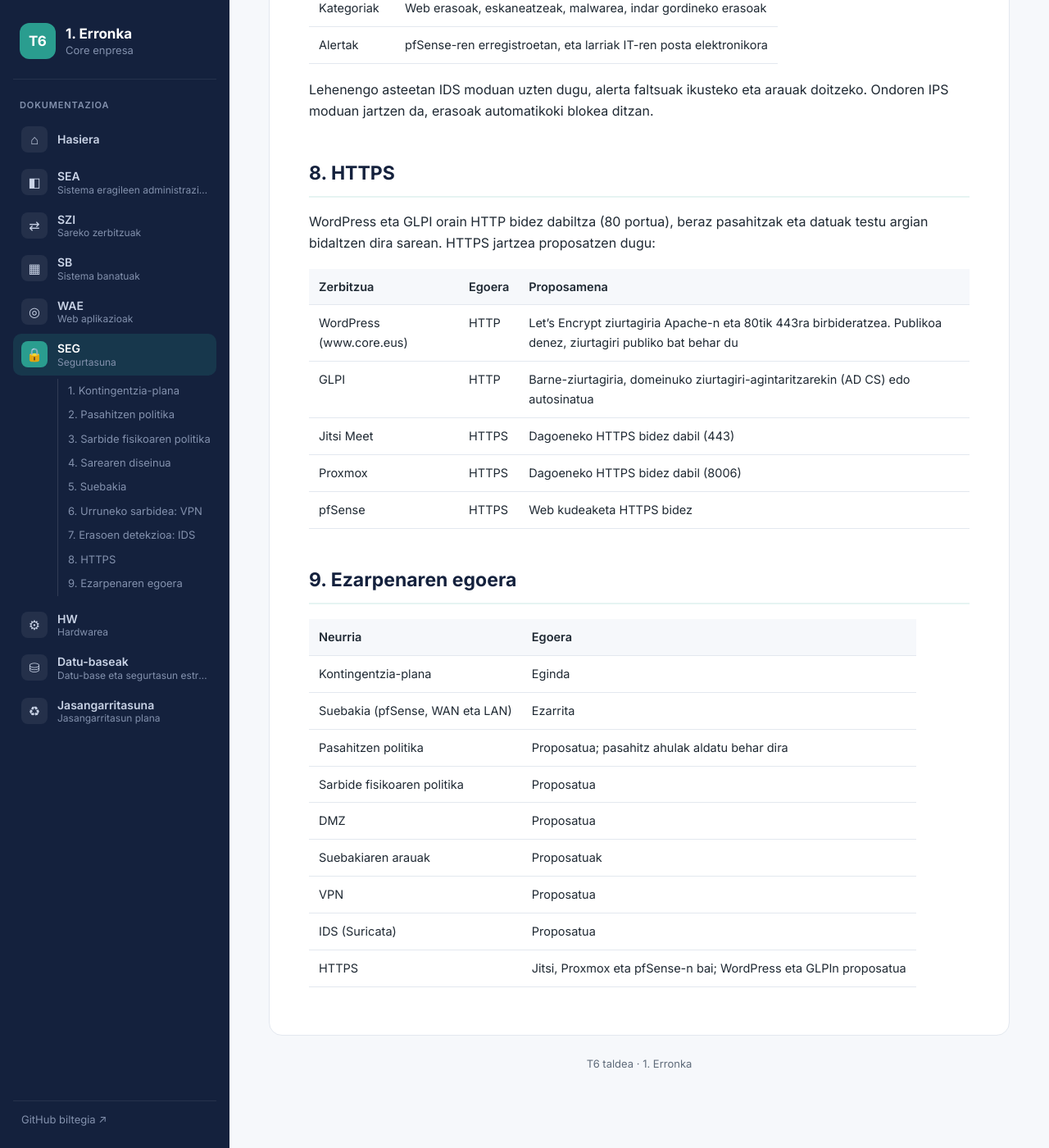
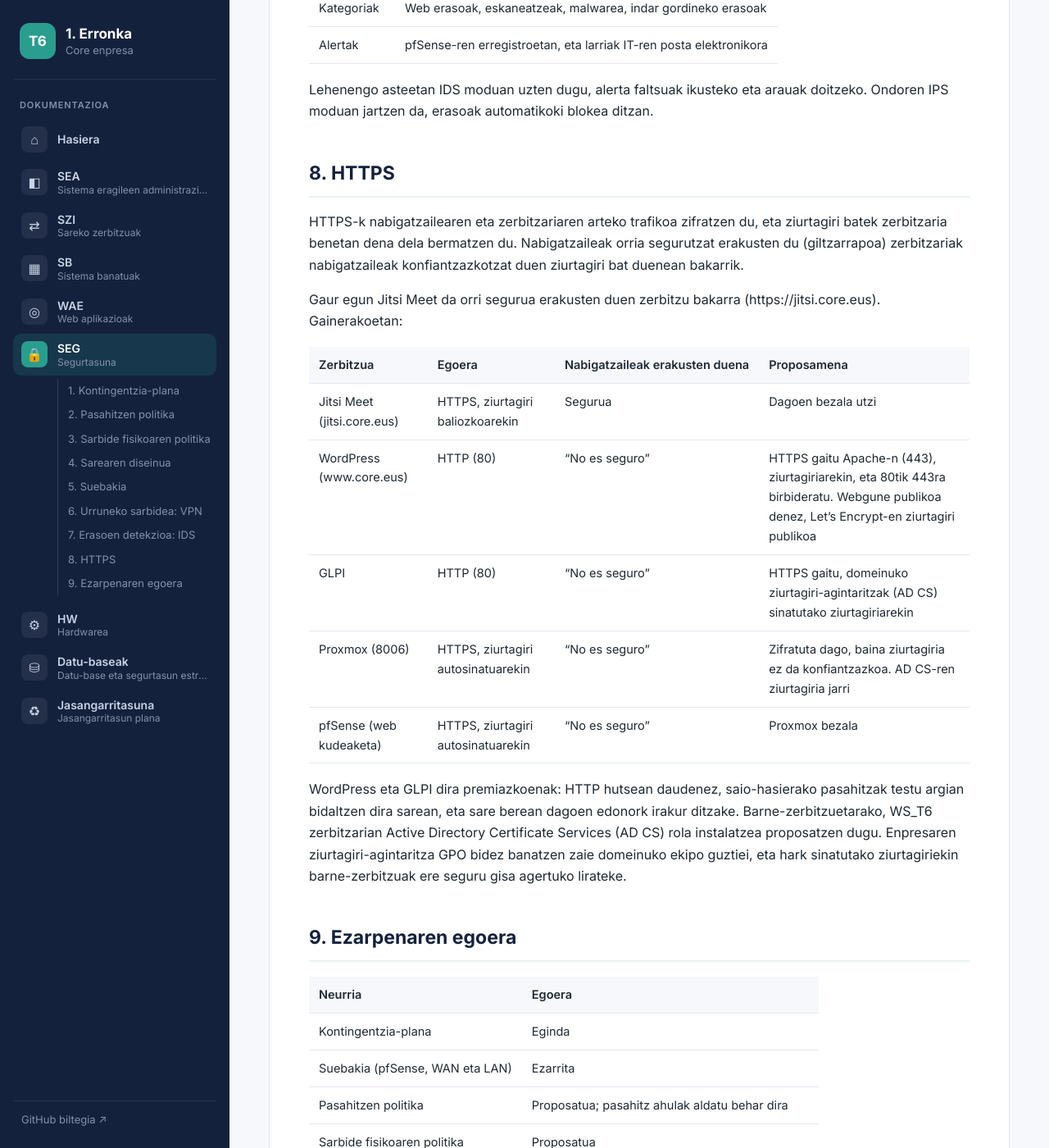
Before and after one commit to barrerourtzi-dotcom/Erronka1_T6, a Jekyll site: the page built from Dokumentazioa_SEG.md, in a window 1280 px wide and 1400 px high, scrolled down 9847 px. Shown: the whole window at 82% size. Built offline with Jekyll 4.4.1, drawn with Linux system fonts in a browser that asks for light colours; our own code applies the rules of GitHub Pages for plain Markdown files; some of the changed text lies outside the part shown.

Commit message:
SEG: HTTPS atala zuzendu

```diff
--- a/Dokumentazioa_SEG.md
+++ b/Dokumentazioa_SEG.md
@@ -237,15 +237,19 @@ Lehenengo asteetan IDS moduan uzten dugu, alerta faltsuak ikusteko eta arauak do
 
 ## 8. HTTPS
 
-WordPress eta GLPI orain HTTP bidez dabiltza (80 portua), beraz pasahitzak eta datuak testu argian bidaltzen dira sarean. HTTPS jartzea proposatzen dugu:
+HTTPS-k nabigatzailearen eta zerbitzariaren arteko trafikoa zifratzen du, eta ziurtagiri batek zerbitzaria benetan dena dela bermatzen du. Nabigatzaileak orria segurutzat erakusten du (giltzarrapoa) zerbitzariak nabigatzaileak konfiantzazkotzat duen ziurtagiri bat duenean bakarrik.
 
-| Zerbitzua | Egoera | Proposamena |
-|---|---|---|
-| WordPress (www.core.eus) | HTTP | Let's Encrypt ziurtagiria Apache-n eta 80tik 443ra birbideratzea. Publikoa denez, ziurtagiri publiko bat behar du |
-| GLPI | HTTP | Barne-ziurtagiria, domeinuko ziurtagiri-agintaritzarekin (AD CS) edo autosinatua |
-| Jitsi Meet | HTTPS | Dagoeneko HTTPS bidez dabil (443) |
-| Proxmox | HTTPS | Dagoeneko HTTPS bidez dabil (8006) |
-| pfSense | HTTPS | Web kudeaketa HTTPS bidez |
+Gaur egun Jitsi Meet da orri segurua erakusten duen zerbitzu bakarra (https://jitsi.core.eus). Gainerakoetan:
+
+| Zerbitzua | Egoera | Nabigatzaileak erakusten duena | Proposamena |
+|---|---|---|---|
+| Jitsi Meet (jitsi.core.eus) | HTTPS, ziurtagiri baliozkoarekin | Segurua | Dagoen bezala utzi |
+| WordPress (www.core.eus) | HTTP (80) | "No es seguro" | HTTPS gaitu Apache-n (443), ziurtagiriarekin, eta 80tik 443ra birbideratu. Webgune publikoa denez, Let's Encrypt-en ziurtagiri publikoa |
+| GLPI | HTTP (80) | "No es seguro" | HTTPS gaitu, domeinuko ziurtagiri-agintaritzak (AD CS) sinatutako ziurtagiriarekin |
+| Proxmox (8006) | HTTPS, ziurtagiri autosinatuarekin | "No es seguro" | Zifratuta dago, baina ziurtagiria ez da konfiantzazkoa. AD CS-ren ziurtagiria jarri |
+| pfSense (web kudeaketa) | HTTPS, ziurtagiri autosinatuarekin | "No es seguro" | Proxmox bezala |
+
+WordPress eta GLPI dira premiazkoenak: HTTP hutsean daudenez, saio-hasierako pasahitzak testu argian bidaltzen dira sarean, eta sare berean dagoen edonork irakur ditzake. Barne-zerbitzuetarako, WS_T6 zerbitzarian Active Directory Certificate Services (AD CS) rola instalatzea proposatzen dugu. Enpresaren ziurtagiri-agintaritza GPO bidez banatzen zaie domeinuko ekipo guztiei, eta hark sinatutako ziurtagiriekin barne-zerbitzuak ere seguru gisa agertuko lirateke.
 
 ## 9. Ezarpenaren egoera
 
@@ -259,4 +263,4 @@ WordPress eta GLPI orain HTTP bidez dabiltza (80 portua), beraz pasahitzak eta d
 | Suebakiaren arauak | Proposatuak |
 | VPN | Proposatua |
 | IDS (Suricata) | Proposatua |
-| HTTPS | Jitsi, Proxmox eta pfSense-n bai; WordPress eta GLPIn proposatua |
+| HTTPS (orri segurua) | Jitsi-n bakarrik; WordPress eta GLPIn proposatua |
```
